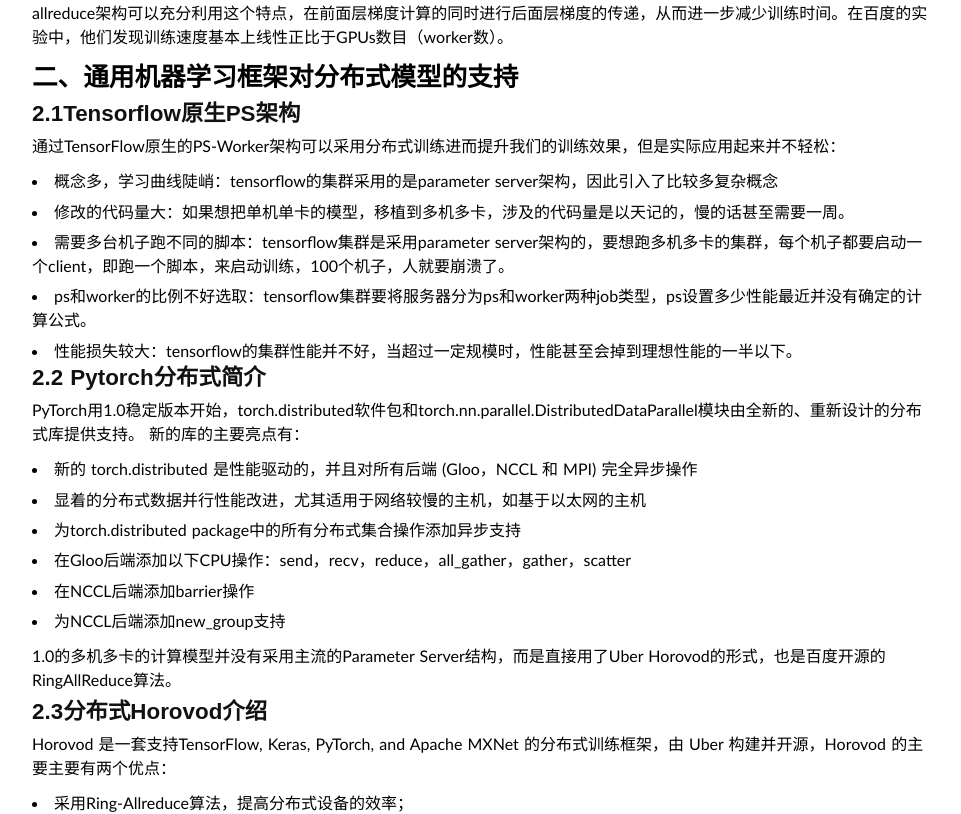
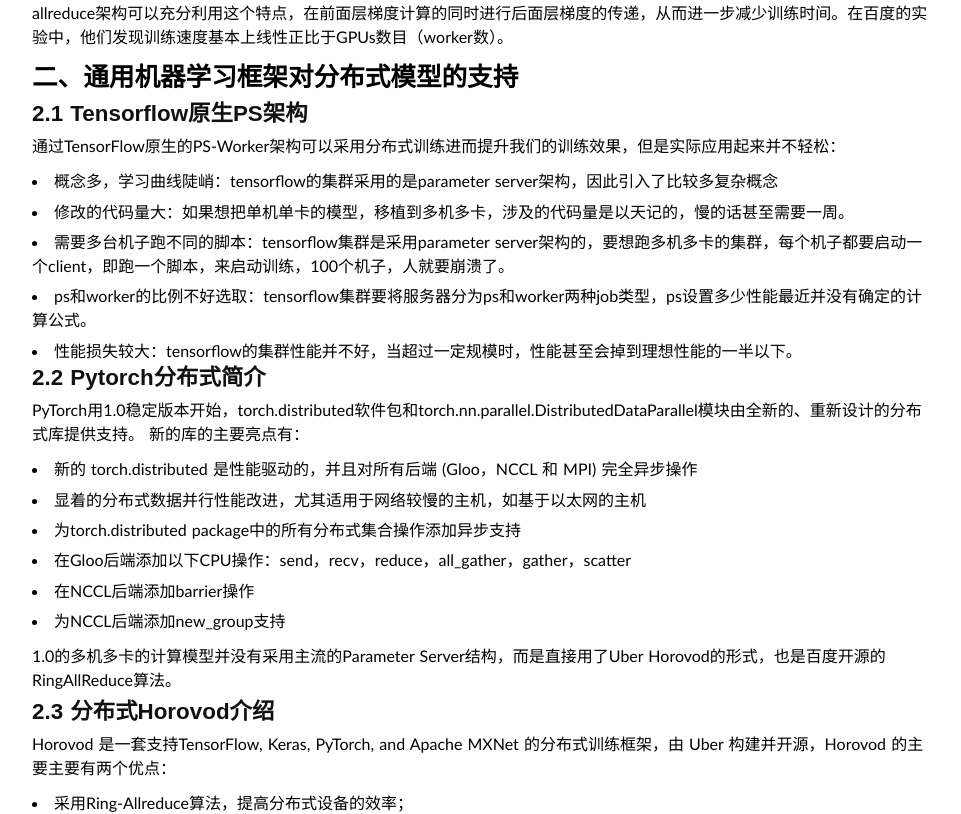
Before and after one commit to goyas/goyas.github.io, a Jekyll site: the page built from _posts/2019-11-03-deep-learning.md, in a window 1280 px wide and 1400 px high, scrolled down 1266 px. Shown: the part 159-973 px from the top of the window, without its empty margins (158-1119 px from the left). Built offline with Jekyll 4.4.1, drawn with Linux system fonts in a browser that asks for light colours; some web fonts are replaced.

Commit message:
update 2019-11-03-deep-learning.md

```diff
--- a/_posts/2019-11-03-deep-learning.md
+++ b/_posts/2019-11-03-deep-learning.md
@@ -29,7 +29,7 @@ excerpt: 深度学习分布式模型概述
 * 此外，在深度学习训练过程中，计算梯度采用BP算法，其特点是后面层的梯度先被计算，而前面层的梯度慢于前面层，Ring-allreduce架构可以充分利用这个特点，在前面层梯度计算的同时进行后面层梯度的传递，从而进一步减少训练时间。在百度的实验中，他们发现训练速度基本上线性正比于GPUs数目（worker数）。
 
 # 二、通用机器学习框架对分布式模型的支持
-## 2.1Tensorflow原生PS架构
+## 2.1 Tensorflow原生PS架构
 通过TensorFlow原生的PS-Worker架构可以采用分布式训练进而提升我们的训练效果，但是实际应用起来并不轻松：
 
 * 概念多，学习曲线陡峭：tensorflow的集群采用的是parameter server架构，因此引入了比较多复杂概念
@@ -50,7 +50,7 @@ PyTorch用1.0稳定版本开始，torch.distributed软件包和torch.nn.parallel
 
 1.0的多机多卡的计算模型并没有采用主流的Parameter Server结构，而是直接用了Uber Horovod的形式，也是百度开源的RingAllReduce算法。
 
-## 2.3分布式Horovod介绍
+## 2.3 分布式Horovod介绍
 Horovod 是一套支持TensorFlow, Keras, PyTorch, and Apache MXNet 的分布式训练框架，由 Uber 构建并开源，Horovod 的主要主要有两个优点：
 * 采用Ring-Allreduce算法，提高分布式设备的效率；
 * 代码改动少，能够简化分布式深度学习项目的启动与运行。
```
